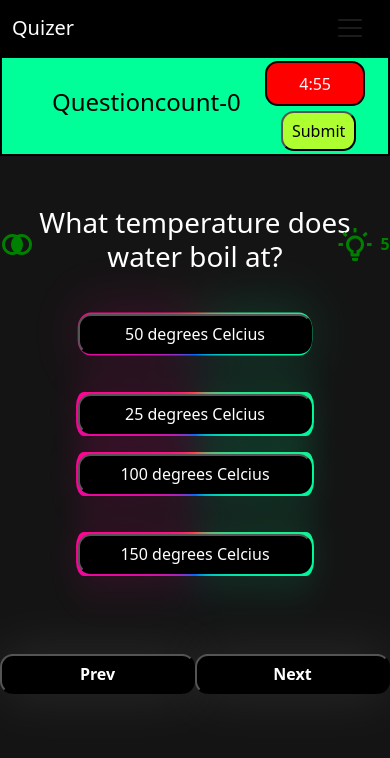
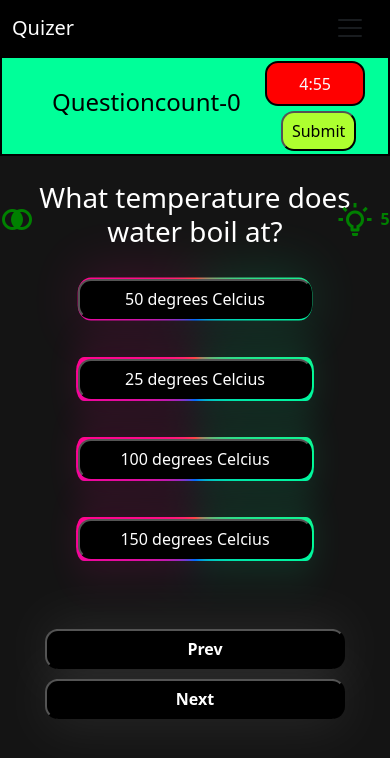
Before and after one commit to Yashrxx/Quizer, a React (Create React App) app: page /play/quiz in a window 390 px wide. Shown: the top 758 px of the page. Built offline with nearby package versions, Linux system fonts and the light colour scheme.

Commit message:
new changes

```diff
--- a/src/styles/components/_Play.scss
+++ b/src/styles/components/_Play.scss
@@ -521,16 +521,17 @@
     }
 
     .Question {
-        // background-color: orange;
-
+        .options{
+            .col-1{
+                margin-bottom: 20px;
+            }
+        }
         .options {
             display: flex;
             flex-direction: column;
             justify-content: center;
             align-items: center;
             width: 100%;
-            // background-color: white;
-
             .col-1 {
                 width: 100%;
 
@@ -557,6 +558,53 @@
             }
         }
     }
+    footer {
+        width: 100%;
+        margin-top: 60px;
+        display: flex;
+        flex-direction: column;
+        justify-content: center;
+        align-items: center;
+        .x{
+            margin-left: 0px;
+            margin-bottom: 10px;
+        }
+        .y{
+            margin-right: 0px;
+        }
+        // background-color: rgb(251, 82, 82);
+        button {
+            height: 30px;
+            background-color: greenyellow;
+            border-radius: 13px;
+        }
+        #submit-button {
+            width: 80%;
+            list-style: none;
+            text-decoration: none;
+            font-weight: bold;
+            color: white;
+        }
+    }
+        .back {
+            height: 100%;
+            width: 80%;
+            display: flex;
+            justify-content: center;
+            align-items: center;
+            color: orange;
+            margin-left: 10px;
+        }
+
+        .next {
+            height: 100%;
+            width: 80%;
+            display: flex;
+            justify-content: center;
+            color: orange;
+            align-items: center;
+            margin-right: 10px;
+        }
 }
 
 @media (max-width:380px) {
@@ -573,7 +621,6 @@
             .lifeline-icon:hover {
                 transform: scale(0.9);
             }
-
             .hints {
                 display: flex;
                 flex-direction: column;
@@ -652,52 +699,34 @@
         .x{
             margin-left: 0px;
             margin-bottom: 10px;
+            width: 100px;
         }
         .y{
             margin-right: 0px;
+            width: 100px;
         }
-        // background-color: rgb(251, 82, 82);
         button {
             height: 30px;
             background-color: greenyellow;
             border-radius: 13px;
         }
-        #submit-button {
-            width: 80%;
-            list-style: none;
-            text-decoration: none;
-            font-weight: bold;
-            color: white;
-        }
-
-        .submit {
-            list-style: none;
-            text-decoration: none;
-            font-weight: bold;
-            color: white;
-            height: 100%;
-            width: 100%;
-            display: flex;
-            justify-content: center;
-            align-items: center;
-        }
 
         .back {
             height: 100%;
-            width: 100%;
             display: flex;
             justify-content: center;
             align-items: center;
             color: orange;
+            margin-left: 0px;
         }
 
         .next {
             height: 100%;
-            width: 100%;
             display: flex;
             justify-content: center;
             color: orange;
             align-items: center;
+            margin-right: 10px;
         }
     }
 }
--- a/src/styles/components/_home.scss
+++ b/src/styles/components/_home.scss
@@ -228,6 +228,10 @@ body{
 }
 @media (max-width:328px) {
 #home{
+    border: 2px solid violet;
+    .rubics{
+        margin-top: -10px;
+    }
     h1{
         margin-top: -5px;
         font-size: 3rem;
@@ -259,25 +263,23 @@ body{
         position: absolute;
         background: inherit;
         overflow: hidden;
-        // transform: translateX(550px);
         transform: translateX(10%);
         padding-left: 2rem;
         padding-right: 2rem;
-        height: 50%;
+        height: 70%;
         width: 80%;
-        // margin-right: 200px;
         border-radius: 25px;
-        // margin-top: 75px;
     }
 
     }
     .foot{
-        margin-top: 0px;
+        margin-top: -145px;
         margin-bottom: 1px;
         display: flex;
         text-align: center;
         justify-content: center;
-        background-color: rgba(0,0,0,0.9);
-        height: 50px;
+        // background-color: rgba(0,0,0,0.9);
+        background-color: black;
+        height: 80px;
     }
 }
```
